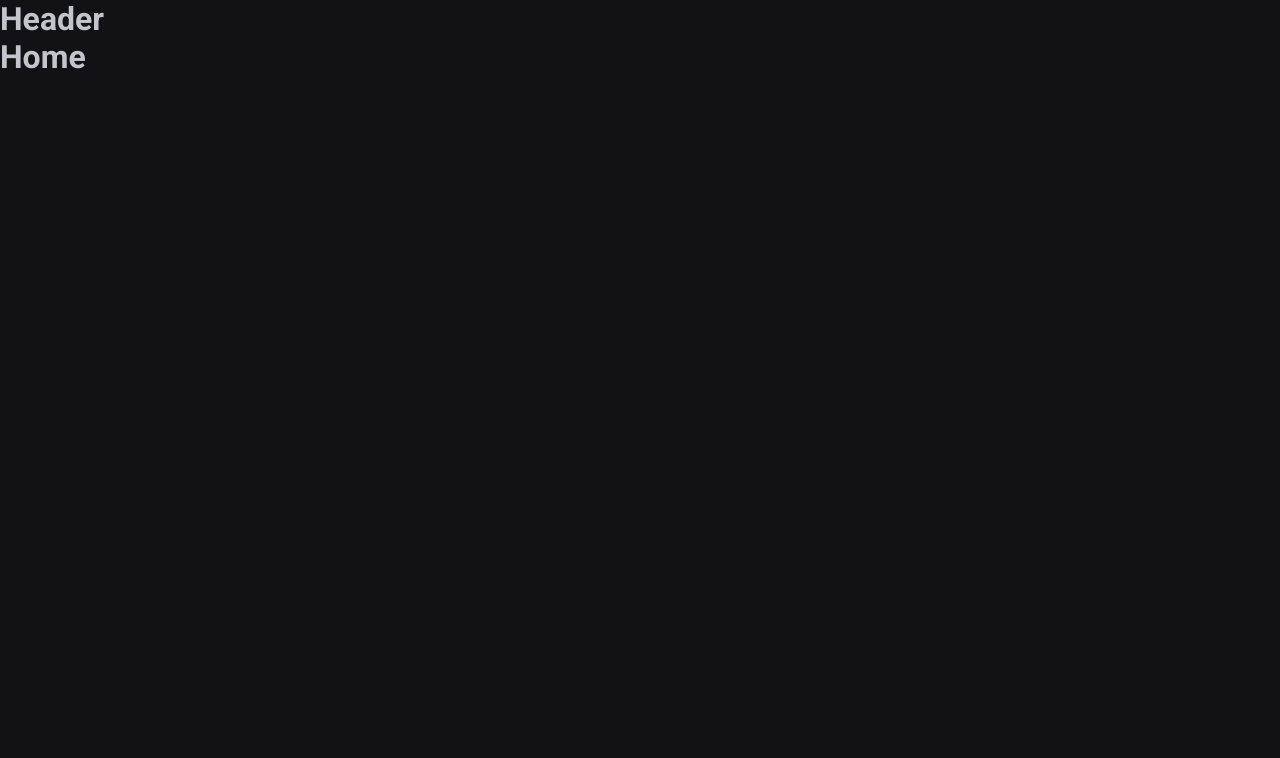
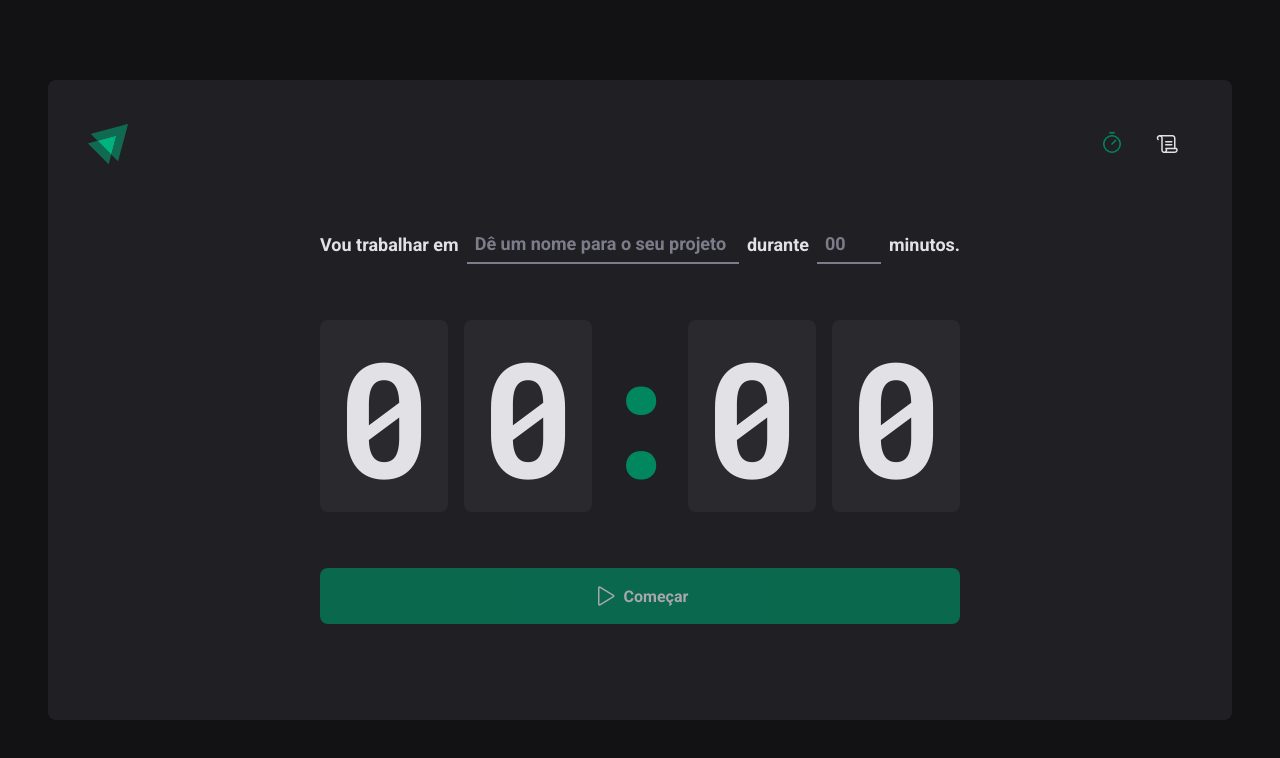
Before and after one commit to AYRtonMeD/ignite-timer, a React (Vite) app: page / in a window 1280 px wide. Shown: the top 758 px of the page. Built offline with nearby package versions, Linux system fonts and the light colour scheme.

Commit message:
chore: finaliza tela de home

```diff
--- a/package.json
+++ b/package.json
@@ -11,6 +11,7 @@
   },
   "dependencies": {
     "@types/styled-components": "^5.1.34",
+    "phosphor-react": "^1.4.1",
     "react": "^18.3.1",
     "react-dom": "^18.3.1",
     "react-router-dom": "^7.6.0",
--- a/src/Router.tsx
+++ b/src/Router.tsx
@@ -1,12 +1,15 @@
 import {Routes, Route} from 'react-router-dom'
 import { Home } from './pages/Home';
 import { History } from './pages/History';
+import { DefaultLayout } from './layouts/DefaultLayout';
 
 export function Router() {
   return (
     <Routes>
-      <Route path="/" element={<Home />} />
-      <Route path="/history" element={<History />} />
+      <Route path="/" element={<DefaultLayout />}>
+        <Route path="/" element={<Home />} />
+        <Route path="/history" element={<History />} />
+      </Route>
     </Routes>
   );
 }
--- a/src/components/Header.tsx
+++ /dev/null
@@ -1,3 +0,0 @@
-export function Header() {
-  return <h1>Header</h1>
-}
--- /dev/null
+++ b/src/components/Header/index.tsx
@@ -0,0 +1,21 @@
+import { HeaderContainer } from "./styles";
+
+import logoIgnite from '../../assets/logo-ignite.svg'
+import { Scroll, Timer } from "phosphor-react";
+import { NavLink } from "react-router-dom";
+
+export function Header() {
+  return (
+    <HeaderContainer>
+      <img src={logoIgnite} alt="" />
+      <nav>
+        <NavLink to="/" title="Timer">
+          <Timer size={24} />
+        </NavLink>
+        <NavLink to="/history" title="Histórico">
+          <Scroll size={24} />
+        </NavLink>
+      </nav>
+    </HeaderContainer>
+  )
+}
--- /dev/null
+++ b/src/components/Header/styles.ts
@@ -0,0 +1,34 @@
+import styled from "styled-components";
+
+export const HeaderContainer = styled.header`
+  display: flex;
+  align-items: center;
+  justify-content: space-between;
+
+  nav {
+    display: flex;
+    gap: 0.5rem;
+
+    a {
+      width: 3rem;
+      height: 3rem;
+
+      display: flex;
+      justify-content: center;
+      align-items: center;
+
+      color: ${(props) => props.theme['gray-100']};
+
+      border-top: 3px solid transparent;
+      border-bottom: 3px solid transparent;
+
+      &:hover {
+        border-bottom: 3px solid ${(props) => props.theme['green-500']}
+      }
+
+      &.active {
+        color: ${(props) => props.theme['green-500']}
+      }
+    }
+  }
+`
--- /dev/null
+++ b/src/layouts/DefaultLayout/index.tsx
@@ -0,0 +1,12 @@
+import { Outlet } from "react-router-dom";
+import { Header } from "../../components/Header";
+import { LayoutContainer } from "./styles";
+
+export function DefaultLayout() {
+  return (
+    <LayoutContainer>
+      <Header />
+      <Outlet />
+    </LayoutContainer>
+  )
+}
--- /dev/null
+++ b/src/layouts/DefaultLayout/styles.ts
@@ -0,0 +1,14 @@
+import styled from "styled-components";
+
+export const LayoutContainer = styled.div`
+  max-width: 74rem;
+  height: calc(100vh - 10rem);
+  margin: 5rem auto;
+  padding: 2.5rem;
+
+  background: ${(props) => props.theme['gray-800']};
+  border-radius: 8px;
+
+  display: flex;
+  flex-direction: column;
+`;
--- a/src/pages/History.tsx
+++ b/src/pages/History.tsx
@@ -1,9 +1,6 @@
-import { Header } from "../components/Header";
-
 export function History() {
     return (
       <div>
-        <Header />
         <h1>History</h1>
       </div>
     )
--- a/src/pages/Home.tsx
+++ /dev/null
@@ -1,10 +0,0 @@
-import { Header } from "../components/Header";
-
-export function Home() {
-  return (
-    <div>
-      <Header />
-      <h1>Home</h1>
-    </div>
-  )
-}
--- /dev/null
+++ b/src/pages/Home/index.tsx
@@ -0,0 +1,52 @@
+import { Play } from "phosphor-react";
+import { CountdownContainer, FormContainer, HomeContainer, MinutesAmountInput, Separator, StartCountdownButton, TaskInput } from "./styles";
+
+export function Home() {
+  return (
+    <HomeContainer>
+      <form action="">
+        <FormContainer>
+          <label htmlFor="task">Vou trabalhar em</label>
+          <TaskInput
+            id="task"
+            list="task-suggestions"
+            placeholder="Dê um nome para o seu projeto"
+          />
+
+          <datalist id="task-suggestions">
+            <option value="Project 1" />
+            <option value="Project 2" />
+            <option value="Project 3" />
+            <option value="Project 4" />
+            <option value="Banana" />
+          </datalist>
+
+          <label htmlFor="minutesAmount">durante</label>
+          <MinutesAmountInput
+            type="number"
+            id="minutesAmount"
+            placeholder="00"
+            step={5}
+            min={5}
+            max={60}
+          />
+
+          <span>minutos.</span>
+        </FormContainer>
+
+        <CountdownContainer>
+          <span>0</span>
+          <span>0</span>
+          <Separator>:</Separator>
+          <span>0</span>
+          <span>0</span>
+        </CountdownContainer>
+
+        <StartCountdownButton disabled type="submit">
+          <Play size={24} />
+          Começar
+        </StartCountdownButton>
+      </form>
+    </HomeContainer>
+  )
+}
--- /dev/null
+++ b/src/pages/Home/styles.ts
@@ -0,0 +1,116 @@
+import styled from "styled-components";
+
+export const HomeContainer = styled.main`
+  flex: 1;
+
+  display: flex;
+  flex-direction: column;
+  align-items: center;
+  justify-content: center;
+
+  form {
+    display: flex;
+    flex-direction: column;
+    align-items: center;
+    gap: 3.5rem;
+  }
+`;
+
+export const FormContainer = styled.div`
+  width: 100%;
+  display: flex;
+  align-items: center;
+  justify-content: center;
+  gap: 0.5rem;
+  color: ${(props) => props.theme['gray-100']};
+  font-size: 1.125rem;
+  font-weight: bold;
+  flex-wrap: wrap;
+`;
+
+const BaseInput = styled.input`
+  background: transparent;
+  height: 2.5rem;
+  border: 0;
+  border-bottom: 2px solid ${props => props.theme['gray-500']};
+  font-weight: bold;
+  font-size: 1.125rem;
+  padding: 0 0.5rem;
+  color: ${props => props.theme['gray-100']};
+
+  &:focus {
+    box-shadow: none;
+    border-color: ${props => props.theme['green-500']};
+  }
+
+  &::placeholder {
+    color: ${props => props.theme['gray-500']};
+  }
+`;
+
+export const TaskInput = styled(BaseInput)`
+  flex: 1;
+
+  &::-webkit-calendar-picker-indicator {
+    display: none !important;
+  }
+`;
+
+export const MinutesAmountInput = styled(BaseInput)`
+  width: 4rem;
+`;
+
+export const CountdownContainer = styled.div`
+  font-family: 'Roboto Mono', monospace;
+  font-size: 10rem;
+  line-height: 8rem;
+  color: ${(props) => props.theme['gray-100']};
+
+  display: flex;
+  gap: 1rem;
+
+  span {
+    background: ${(props) => props.theme["gray-700"]};
+    padding: 2rem 1rem;
+    border-radius: 8px;
+  }
+`;
+
+export const Separator = styled.div`
+  padding: 2rem 0;
+  color: ${(props) => props.theme['green-500']};
+
+  width: 4rem;
+  overflow: hidden;
+  display: flex;
+  justify-content: center;
+
+`;
+
+export const StartCountdownButton = styled.button`
+  width: 100%;
+  border: 0;
+  padding: 1rem;
+  border-radius: 8px;
+
+  display: flex;
+  align-items: center;
+  justify-content: center;
+
+  gap: 0.5rem;
+  font-weight: bold;
+
+  cursor: pointer;
+
+  background: ${props => props.theme['green-500']};
+  color: ${props => props.theme['gray-100']};
+
+  &:disabled {
+    opacity: 0.7;
+    cursor: not-allowed;
+  }
+
+  &:not(:disabled):hover {
+    background: ${props => props.theme['green-700']};
+  }
+`;
```
Also changed, not shown: src/components/Button.styles.ts (deleted, +0 -31 lines), src/assets/logo-ignite.svg (added), 1 other file (tests, documents, lock files or other folders).
